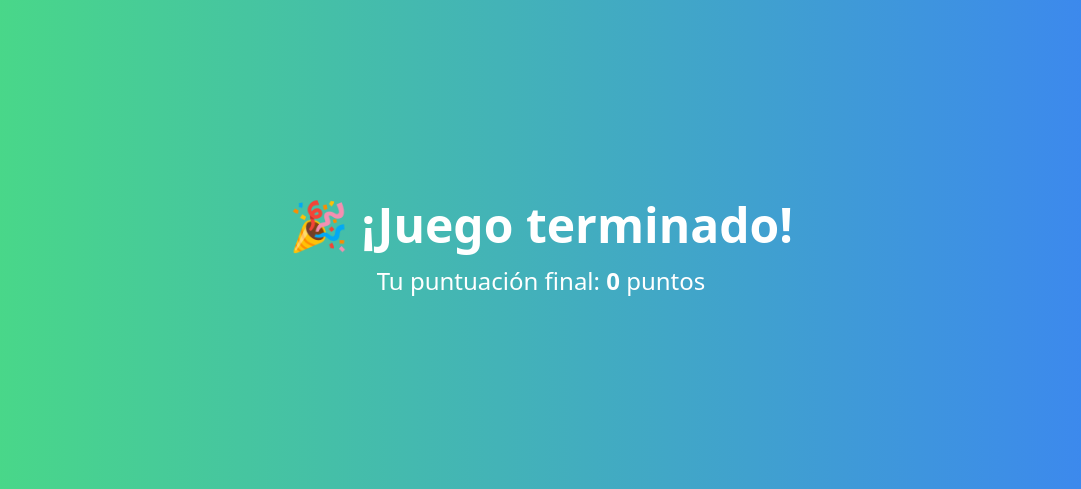
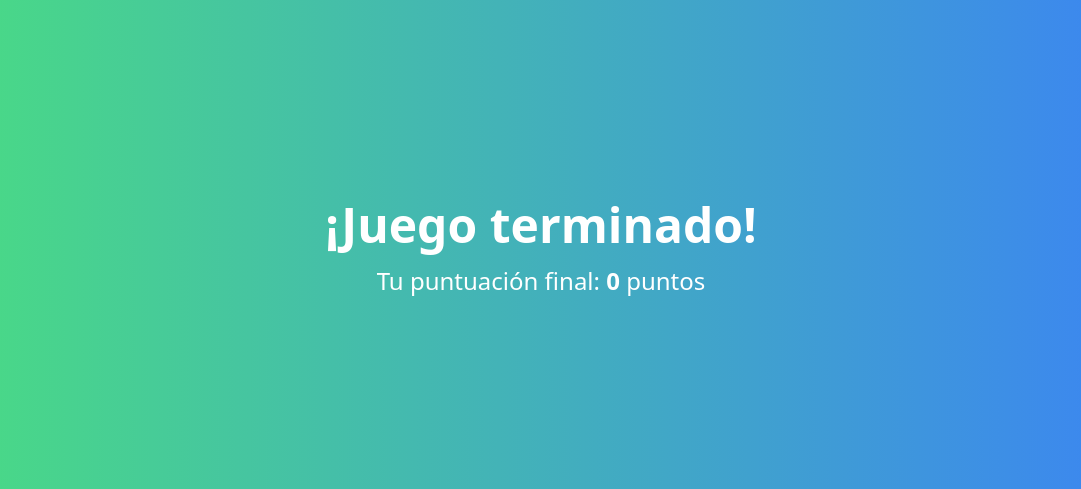
Before and after one commit to naila25/proyecto-paradigmas, a Flask app: page /resultado in a window 1280 px wide. Shown: the part 139-628 px from the top of the page, without its empty margins (99-1180 px from the left). Run offline with Flask 3, Linux system fonts and the light colour scheme; some libraries are stand-ins or nearby versions.

```diff
--- a/app.py
+++ b/app.py
@@ -21,7 +21,7 @@ try:
     prolog.consult("preguntas.pl")
     print("✅ Prolog inicializado correctamente")
 except Exception as e:
-    print(f"❌ Error inicializando Prolog: {e}")
+    print(f" Error inicializando Prolog: {e}")
     prolog = None
 
 def limpiar_string(valor):
@@ -90,7 +90,7 @@ def obtener_pregunta(categoria):
         })
 
     except Exception as e:
-        print(f"💥 Error: {str(e)}")
+        print(f" Error: {str(e)}")
         import traceback
         traceback.print_exc()
         return jsonify({"error": str(e)}), 500
--- a/static/js/ruleta.js
+++ b/static/js/ruleta.js
@@ -259,7 +259,7 @@ async function verificar(pregunta, respuestaSeleccionada, respuestaCorrecta) {
 
       document.getElementById("pregunta").innerHTML = `
         <div class="text-center">
-          <h2 class="text-4xl mb-4">❌ Incorrecto</h2>
+          <h2 class="text-4xl mb-4"> Incorrecto</h2>
           ${mensajeTurno}
           <p class="text-xl mb-2 text-red-300">Tu respuesta: <strong>${respuestaSeleccionada}</strong></p>
           <p class="text-xl mb-4">La respuesta correcta era: <span class="text-yellow-300 font-bold">${respuestaCorrecta}</span></p>
@@ -273,7 +273,7 @@ async function verificar(pregunta, respuestaSeleccionada, respuestaCorrecta) {
 
   } catch (error) {
     console.error('Error verificando respuesta:', error);
-    alert("❌ Error al verificar la respuesta.");
+    alert(" Error al verificar la respuesta.");
   }
 }
 
--- a/templates/index.html
+++ b/templates/index.html
@@ -8,7 +8,8 @@
 </head>
 <body class="bg-gradient-to-r from-indigo-600 to-pink-500 flex flex-col justify-center items-center min-h-screen text-white">
   <h1 class="text-6xl font-extrabold mb-8">🎓 Trivia Universitaria</h1>
-  <p class="text-xl mb-10 text-center max-w-lg">Pon a prueba tus conocimientos en historia, ciencia, arte y deportes. ¡Gira la ruleta y demuestra lo que sabes!</p>
+  <p class="text-xl mb-10 text-center max-w-lg">Pon a prueba tus conocimientos en historia, ciencia, arte y deportes.
+    ¡Gira la ruleta y demuestra lo que sabes!</p>
 
   <div class="flex flex-col gap-4">
     <a href="/juego?jugadores=1" class="bg-white text-indigo-600 px-8 py-4 rounded-full text-2xl font-bold shadow-lg hover:scale-105 transition text-center">
--- a/templates/juego.html
+++ b/templates/juego.html
@@ -31,7 +31,7 @@
       <div class="text-center bg-white/10 backdrop-blur-md rounded-lg p-4 mb-6">
         <p class="text-sm">🎯 <strong>Instrucciones:</strong> Haz clic en "GIRAR" para seleccionar una categoría</p>
         {% if num_jugadores == 2 %}
-        <p class="text-xs mt-2 text-yellow-300">⚠️ Si fallas 3 veces, pierdes automáticamente</p>
+        <p class="text-xs mt-2 text-yellow-300"> Si fallas 3 veces, pierdes automáticamente</p>
         {% endif %}
       </div>
     </div>
--- a/templates/resultado.html
+++ b/templates/resultado.html
@@ -9,11 +9,11 @@
 <body class="bg-gradient-to-r from-green-400 to-blue-500 flex flex-col justify-center items-center min-h-screen text-white px-4">
 
   {% if modo == "individual" %}
-    <h1 class="text-5xl font-bold mb-4">🎉 ¡Juego terminado!</h1>
+    <h1 class="text-5xl font-bold mb-4"> ¡Juego terminado!</h1>
     <p class="text-2xl mb-6">Tu puntuación final: <span class="font-extrabold">{{ puntos }}</span> puntos</p>
 
   {% else %}
-    <h1 class="text-6xl font-bold mb-8">🏆 Resultado Final</h1>
+    <h1 class="text-6xl font-bold mb-8"> Resultado Final</h1>
     <p class="text-2xl">Jugador 1: {{ puntos_jugador1 }} puntos</p>
     <p class="text-2xl">Jugador 2: {{ puntos_jugador2 }} puntos</p>
   {% endif %}
```
Also changed, not shown: 1 other file.
